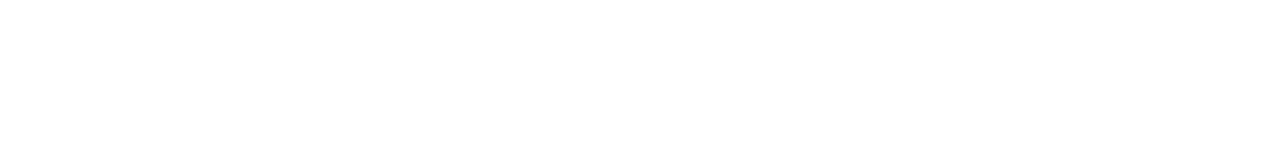
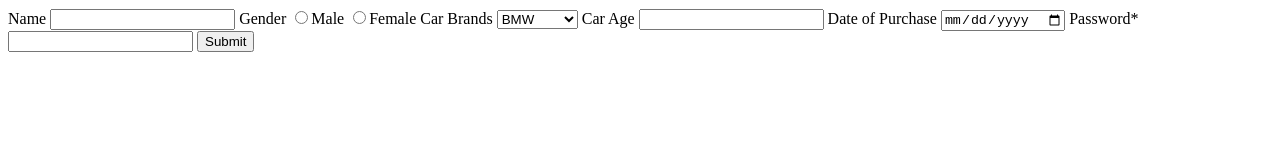
Before and after one commit to acciojob/car-insurance-form-Ankur-Kumar-4, a website: page main.html in a window 1280 px wide. Drawn offline with Linux system fonts and the light colour scheme.

Commit message:
created a submission

```diff
--- a/main.html
+++ b/main.html
@@ -8,6 +8,34 @@
 
 <body>
 	<!-- the entire body must be written by student -->
+	<form action="" method="post">
+
+        <label for="name">Name</label>
+        <input type="text" id="name" required >
+
+		<label for="gender">Gender</label >
+        <input type="radio" name="gender" required>Male
+        <input type="radio" name="gender" required>Female
+
+    <label for="cars">Car Brands </label>
+        <select  id="cars">
+            <option value="Apple">BMW</option>
+            <option value="Asus">Audi</option>
+            <option value="HP">Mercedez</option>
+        </select >
+
+		<label for="carage">Car Age</label>
+        <input type="number" id="carage" required>
+
+		 <label for="dop">Date of Purchase</label >
+        <input type="date" id="dop" required>
+
+		<label for="password">Password*</label>
+        <input type="password" id="password"  required>
+
+		<button type="submit">Submit</button>
+   </form>
+
     <script type="text/javascript" src="./script.js">
 </script>
 
```
